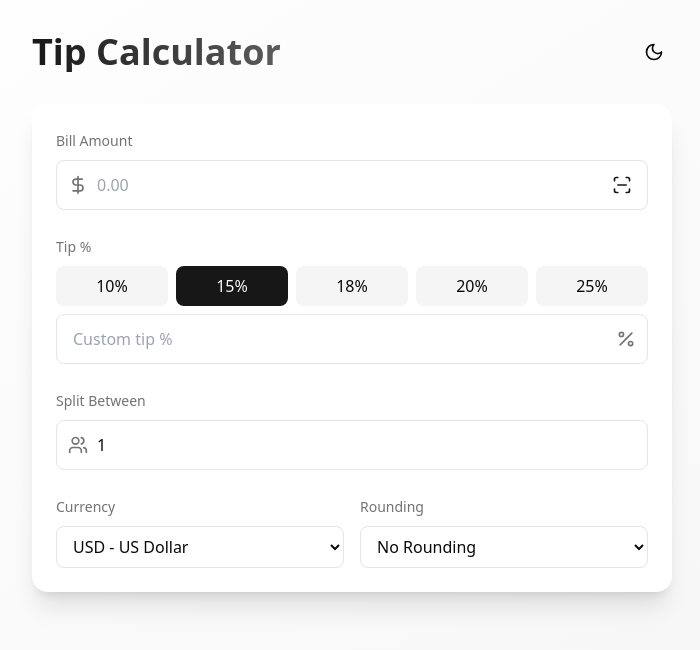
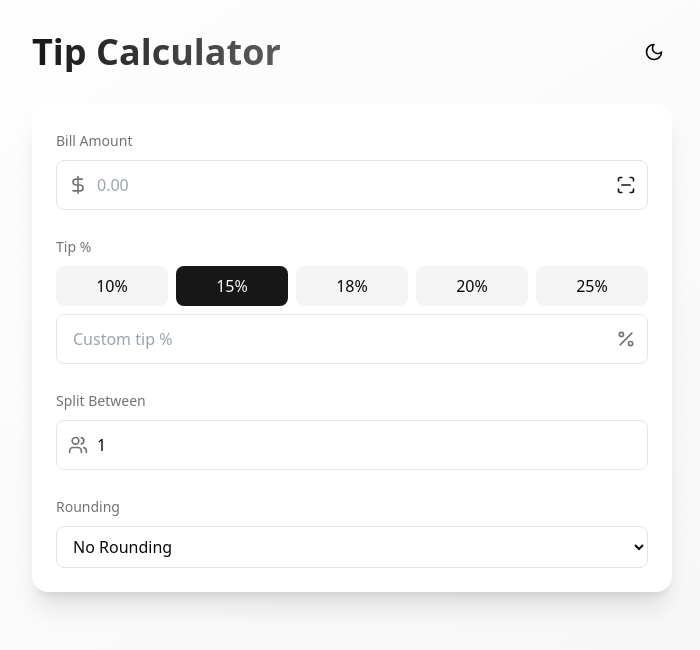
Before and after one commit to zyuapp/beautiful-tips-calculator, a Next.js app: page / in a window 1280 px wide. Shown: the top 650 px of the page, without its empty margins (288-988 px from the left). Built offline with nearby package versions, Linux system fonts and the light colour scheme.

Commit message:
but fixes

```diff
--- a/app/globals.css
+++ b/app/globals.css
@@ -54,4 +54,36 @@
   body {
     @apply bg-background text-foreground;
   }
+
+  /* Improve number input appearance on mobile */
+  input[type="number"]::-webkit-inner-spin-button,
+  input[type="number"]::-webkit-outer-spin-button {
+    -webkit-appearance: none;
+    margin: 0;
+  }
+
+  input[type="number"] {
+    -moz-appearance: textfield;
+  }
+
+  /* Ensure proper touch target size on mobile */
+  @media (max-width: 640px) {
+    button, input, select {
+      min-height: 44px;
+    }
+  }
+
+  /* Prevent text selection and tap highlights on buttons */
+  button {
+    -webkit-user-select: none;
+    -moz-user-select: none;
+    -ms-user-select: none;
+    user-select: none;
+    -webkit-tap-highlight-color: transparent;
+  }
+
+  /* Better touch handling */
+  .touch-manipulation {
+    touch-action: manipulation;
+  }
 }
--- a/components/receipt-scanner.tsx
+++ b/components/receipt-scanner.tsx
@@ -9,7 +9,6 @@ import { cn } from "@/lib/utils"
 interface ReceiptScannerProps {
   onAmountExtracted: (amount: number) => void
   onClose: () => void
-  currency: string
 }
 
 interface ExtractedData {
@@ -19,7 +18,7 @@ interface ExtractedData {
   rawText: string
 }
 
-export default function ReceiptScanner({ onAmountExtracted, onClose, currency }: ReceiptScannerProps) {
+export default function ReceiptScanner({ onAmountExtracted, onClose }: ReceiptScannerProps) {
   const [isProcessing, setIsProcessing] = useState(false)
   const [extractedData, setExtractedData] = useState<ExtractedData | null>(null)
   const [error, setError] = useState<string | null>(null)
@@ -343,11 +342,7 @@ export default function ReceiptScanner({ onAmountExtracted, onClose, currency }:
                         {Math.round(extractedData.confidence * 100)}% confidence)
                       </p>
                       <p className="text-3xl font-bold">
-                        {currency === 'USD' && '$'}
-                        {currency === 'EUR' && '€'}
-                        {currency === 'GBP' && '£'}
-                        {currency === 'JPY' && '¥'}
-                        {extractedData.amount.toFixed(2)}
+                        ${extractedData.amount.toFixed(2)}
                       </p>
                     </div>
 
@@ -376,11 +371,7 @@ export default function ReceiptScanner({ onAmountExtracted, onClose, currency }:
                                 onClick={() => confirmAmount(amount.value)}
                                 className="p-2 text-sm rounded-lg bg-secondary hover:bg-secondary/80 transition-colors"
                               >
-                                {currency === 'USD' && '$'}
-                                {currency === 'EUR' && '€'}
-                                {currency === 'GBP' && '£'}
-                                {currency === 'JPY' && '¥'}
-                                {amount.value.toFixed(2)}
+                                ${amount.value.toFixed(2)}
                               </button>
                             ))}
                         </div>
--- a/components/tip-calculator.tsx
+++ b/components/tip-calculator.tsx
@@ -12,17 +12,10 @@ export default function TipCalculator() {
   const [customTip, setCustomTip] = useState("")
   const [numberOfPeople, setNumberOfPeople] = useState(1)
   const [darkMode, setDarkMode] = useState(false)
-  const [currency, setCurrency] = useState("USD")
   const [roundingMode, setRoundingMode] = useState<"none" | "up" | "down">("none")
   const [showScanner, setShowScanner] = useState(false)
 
   const tipPresets = [10, 15, 18, 20, 25]
-  const currencies = {
-    USD: { symbol: "$", name: "US Dollar" },
-    EUR: { symbol: "€", name: "Euro" },
-    GBP: { symbol: "£", name: "British Pound" },
-    JPY: { symbol: "¥", name: "Japanese Yen" },
-  }
 
   // Calculations
   const bill = parseFloat(billAmount) || 0
@@ -54,26 +47,23 @@ export default function TipCalculator() {
   // Load preferences from localStorage
   useEffect(() => {
     const savedDarkMode = localStorage.getItem("darkMode") === "true"
-    const savedCurrency = localStorage.getItem("currency") || "USD"
     const savedRounding = localStorage.getItem("roundingMode") as "none" | "up" | "down" || "none"
 
     setDarkMode(savedDarkMode)
-    setCurrency(savedCurrency)
     setRoundingMode(savedRounding)
   }, [])
 
   // Save preferences to localStorage
   useEffect(() => {
     localStorage.setItem("darkMode", darkMode.toString())
-    localStorage.setItem("currency", currency)
     localStorage.setItem("roundingMode", roundingMode)
-  }, [darkMode, currency, roundingMode])
+  }, [darkMode, roundingMode])
 
   const copyToClipboard = () => {
-    const text = `Bill: ${currencies[currency as keyof typeof currencies].symbol}${bill.toFixed(2)}
-Tip (${tip}%): ${currencies[currency as keyof typeof currencies].symbol}${tipAmount.toFixed(2)}
-Total: ${currencies[currency as keyof typeof currencies].symbol}${finalTotal.toFixed(2)}
-Split ${numberOfPeople} ways: ${currencies[currency as keyof typeof currencies].symbol}${finalPerPerson.toFixed(2)} each`
+    const text = `Bill: $${bill.toFixed(2)}
+Tip (${tip}%): $${tipAmount.toFixed(2)}
+Total: $${finalTotal.toFixed(2)}
+Split ${numberOfPeople} ways: $${finalPerPerson.toFixed(2)} each`
 
     navigator.clipboard.writeText(text)
   }
@@ -124,17 +114,16 @@ Split ${numberOfPeople} ways: ${currencies[currency as keyof typeof currencies].
                   value={billAmount}
                   onChange={(e) => setBillAmount(e.target.value)}
                   placeholder="0.00"
-                  className="w-full pl-10 pr-16 py-3 rounded-lg border bg-background focus:ring-2 focus:ring-primary focus:border-transparent transition-all"
+                  className="w-full pl-10 pr-12 py-3 rounded-lg border bg-background focus:ring-2 focus:ring-primary focus:border-transparent transition-all"
                 />
-                <motion.button
-                  whileHover={{ scale: 1.05 }}
-                  whileTap={{ scale: 0.95 }}
+                <button
                   onClick={() => setShowScanner(true)}
-                  className="absolute right-2 top-1/2 transform -translate-y-1/2 p-2 rounded-md hover:bg-accent transition-colors"
+                  className="absolute right-1 top-1/2 -translate-y-1/2 p-2 rounded-md hover:bg-accent active:bg-accent/70 transition-colors flex items-center justify-center touch-manipulation"
                   title="Scan receipt"
+                  type="button"
                 >
                   <ScanLine className="h-5 w-5 text-primary" />
-                </motion.button>
+                </button>
               </div>
             </div>
 
@@ -178,34 +167,20 @@ Split ${numberOfPeople} ways: ${currencies[currency as keyof typeof currencies].
             <div className="space-y-2">
               <label className="text-sm font-medium text-muted-foreground">Split Between</label>
               <div className="relative">
-                <Users className="absolute left-3 top-1/2 transform -translate-y-1/2 h-5 w-5 text-muted-foreground" />
+                <Users className="absolute left-3 top-1/2 transform -translate-y-1/2 h-5 w-5 text-muted-foreground pointer-events-none z-10" />
                 <input
                   type="number"
                   value={numberOfPeople}
                   onChange={(e) => setNumberOfPeople(Math.max(1, parseInt(e.target.value) || 1))}
                   min="1"
-                  className="w-full pl-10 pr-4 py-3 rounded-lg border bg-background focus:ring-2 focus:ring-primary focus:border-transparent transition-all"
+                  inputMode="numeric"
+                  pattern="[0-9]*"
+                  className="w-full pl-10 pr-4 py-3 rounded-lg border bg-background focus:ring-2 focus:ring-primary focus:border-transparent transition-all appearance-none"
                 />
               </div>
             </div>
 
-            {/* Advanced Options */}
-            <div className="grid grid-cols-2 gap-4">
-              <div className="space-y-2">
-                <label className="text-sm font-medium text-muted-foreground">Currency</label>
-                <select
-                  value={currency}
-                  onChange={(e) => setCurrency(e.target.value)}
-                  className="w-full px-3 py-2 rounded-lg border bg-background focus:ring-2 focus:ring-primary focus:border-transparent transition-all"
-                >
-                  {Object.entries(currencies).map(([code, { name }]) => (
-                    <option key={code} value={code}>
-                      {code} - {name}
-                    </option>
-                  ))}
-                </select>
-              </div>
-
+            {/* Rounding Options */}
             <div className="space-y-2">
               <label className="text-sm font-medium text-muted-foreground">Rounding</label>
               <select
@@ -217,7 +192,6 @@ Split ${numberOfPeople} ways: ${currencies[currency as keyof typeof currencies].
                 <option value="up">Round Up</option>
                 <option value="down">Round Down</option>
               </select>
-              </div>
             </div>
 
             {/* Results */}
@@ -232,15 +206,13 @@ Split ${numberOfPeople} ways: ${currencies[currency as keyof typeof currencies].
                   <div className="space-y-1">
                     <p className="text-sm text-muted-foreground">Tip Amount</p>
                     <p className="text-2xl font-bold">
-                      {currencies[currency as keyof typeof currencies].symbol}
-                      {tipAmount.toFixed(2)}
+                      ${tipAmount.toFixed(2)}
                     </p>
                   </div>
                   <div className="space-y-1">
                     <p className="text-sm text-muted-foreground">Total Amount</p>
                     <p className="text-2xl font-bold">
-                      {currencies[currency as keyof typeof currencies].symbol}
-                      {finalTotal.toFixed(2)}
+                      ${finalTotal.toFixed(2)}
                     </p>
                   </div>
                 </div>
@@ -250,23 +222,20 @@ Split ${numberOfPeople} ways: ${currencies[currency as keyof typeof currencies].
                   <div className="flex justify-between items-center">
                     <span>Amount</span>
                     <span className="font-bold">
-                      {currencies[currency as keyof typeof currencies].symbol}
-                      {finalPerPerson.toFixed(2)}
+                      ${finalPerPerson.toFixed(2)}
                     </span>
                   </div>
                   <div className="flex justify-between items-center">
                     <span>Tip</span>
                     <span className="font-bold">
-                      {currencies[currency as keyof typeof currencies].symbol}
-                      {tipPerPerson.toFixed(2)}
+                      ${tipPerPerson.toFixed(2)}
                     </span>
                   </div>
                 </div>
 
                 {numberOfPeople > 1 && (
                   <p className="text-center text-sm text-muted-foreground">
-                    You saved {currencies[currency as keyof typeof currencies].symbol}
-                    {(finalTotal - finalPerPerson).toFixed(2)} by splitting!
+                    You saved ${(finalTotal - finalPerPerson).toFixed(2)} by splitting!
                   </p>
                 )}
 
@@ -305,7 +274,6 @@ Split ${numberOfPeople} ways: ${currencies[currency as keyof typeof currencies].
               setShowScanner(false)
             }}
             onClose={() => setShowScanner(false)}
-            currency={currency}
           />
         )}
       </AnimatePresence>
```
Lines whose indentation alone changed are shown as unchanged.
